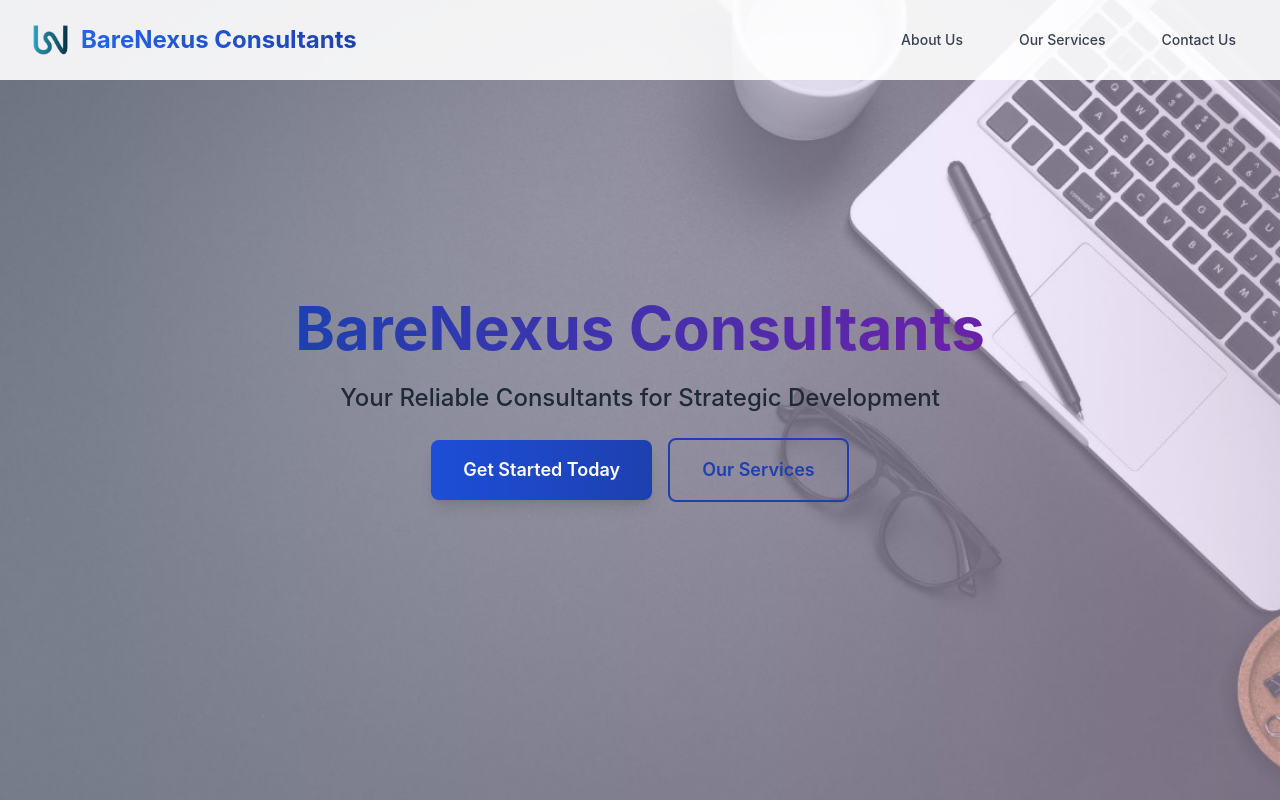
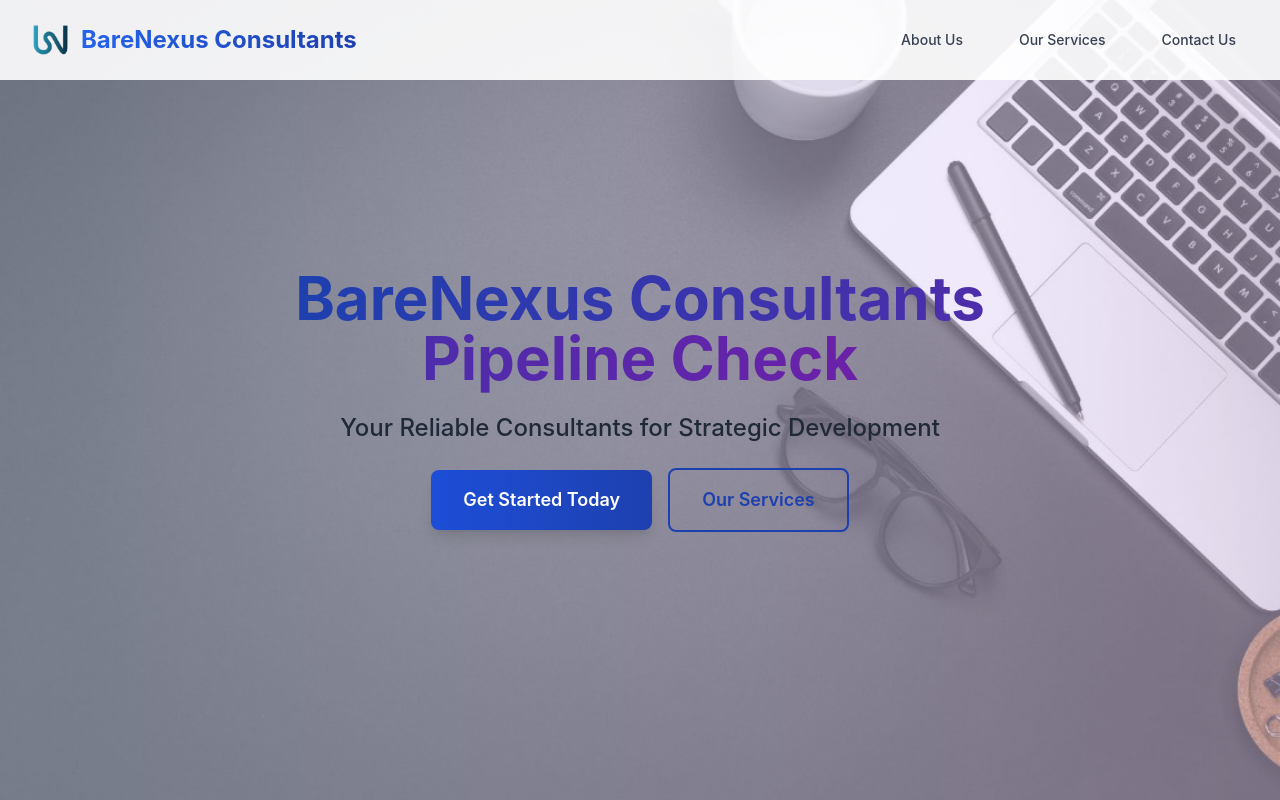
Before and after one commit to barenexus/barenexus_website, a React (Create React App) app: page / in a window 1280 px wide. Shown: the top 800 px of the page. Built offline with nearby package versions, Linux system fonts and the light colour scheme.

Commit message:
Updated Home.jsx

```diff
--- a/src/Pages/Home.jsx
+++ b/src/Pages/Home.jsx
@@ -29,7 +29,7 @@ const _Home_ = () => {
         <div className="text-center max-w-4xl mx-auto">
           <h1 className="text-4xl sm:text-5xl lg:text-6xl font-bold text-gray-900 mb-6">
             <span className="bg-gradient-to-r from-blue-800 to-purple-800 bg-clip-text text-transparent">
-              BareNexus Consultants
+              BareNexus Consultants Pipeline Check
             </span>
           </h1>
           <p className="text-xl sm:text-2xl text-gray-800 mb-6 font-medium">
```
